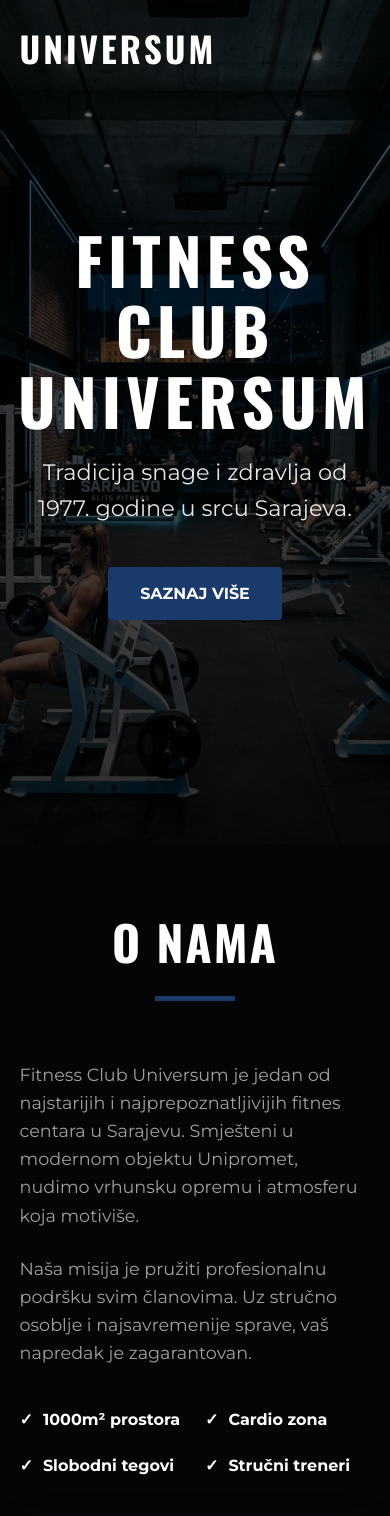
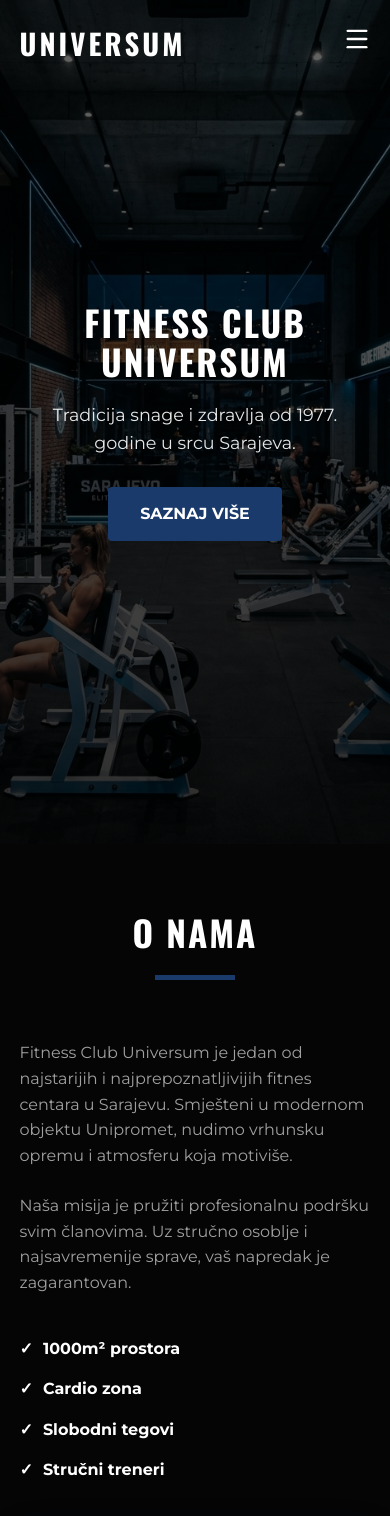
Before and after one commit to AEZAKKMI123/universum, a React (Vite) app: page / in a window 390 px wide. Shown: the top 1516 px of the page. Built offline with nearby package versions, Linux system fonts and the light colour scheme.

Commit message:
Add premium side navigation panel for mobile

```diff
--- a/src/App.css
+++ b/src/App.css
@@ -393,6 +393,13 @@
 }
 
 /* Responsive */
+.mobile-menu-btn {
+  display: none;
+  cursor: pointer;
+  color: var(--text-color);
+  z-index: 1001;
+}
+
 @media (max-width: 1200px) {
   .hero-content h1 { font-size: 4rem; }
   .navbar { padding: 20px 5%; }
@@ -403,5 +410,115 @@
     grid-template-columns: 1fr;
     gap: 40px;
   }
-  .nav-links { display: none; }
+
+  .nav-links {
+    position: fixed;
+    top: 0;
+    right: -100%;
+    width: 300px;
+    height: 100vh;
+    background-color: #080808;
+    flex-direction: column;
+    justify-content: center;
+    align-items: center;
+    transition: right 0.5s cubic-bezier(0.77, 0, 0.175, 1);
+    z-index: 1000;
+    gap: 30px;
+    box-shadow: -10px 0 30px rgba(0, 0, 0, 0.5);
+    border-left: 1px solid var(--accent-blue);
+  }
+
+  .nav-links.active {
+    right: 0;
+  }
+
+  .mobile-overlay {
+    position: fixed;
+    top: 0;
+    left: 0;
+    width: 100%;
+    height: 100vh;
+    background-color: rgba(0, 0, 0, 0.7);
+    backdrop-filter: blur(4px);
+    z-index: 999;
+    transition: opacity 0.3s ease;
+  }
+
+  .nav-links a {
+    font-size: 1.5rem;
+  }
+
+  .mobile-menu-btn {
+    display: block;
+  }
 }
+
+@media (max-width: 768px) {
+  .hero-content h1 {
+    font-size: 2.8rem;
+    letter-spacing: 2px;
+  }
+
+  .hero-content p {
+    font-size: 1.1rem;
+    margin-bottom: 30px;
+  }
+
+  .section-header h2 {
+    font-size: 2.2rem;
+  }
+
+  .about-text p {
+    font-size: 1rem;
+  }
+
+  .features {
+    grid-template-columns: 1fr;
+    gap: 15px;
+  }
+
+  .gallery-item {
+    height: 200px;
+  }
+
+  .pricing-cards {
+    gap: 20px;
+  }
+
+  .pricing-card {
+    width: 100%;
+    max-width: 350px;
+    padding: 30px 20px;
+  }
+
+  .price {
+    font-size: 2.5rem;
+  }
+
+  .contact-info h3 {
+    font-size: 1.5rem;
+  }
+
+  .contact-info p {
+    font-size: 1rem;
+  }
+
+  .footer-col h4 {
+    font-size: 1.2rem;
+    margin-bottom: 20px;
+  }
+
+  .footer-content {
+    gap: 30px;
+  }
+}
+
+@media (max-width: 480px) {
+  .hero-content h1 {
+    font-size: 2.2rem;
+  }
+
+  .nav-logo {
+    font-size: 1.8rem;
+  }
+}
--- a/src/App.jsx
+++ b/src/App.jsx
@@ -1,6 +1,6 @@
 import React, { useState, useEffect } from 'react';
 import { motion } from 'framer-motion';
-import { Phone, MapPin, Clock, CheckCircle, Quote } from 'lucide-react';
+import { Phone, MapPin, Clock, CheckCircle, Quote, Menu, X } from 'lucide-react';
 import './App.css';
 import heroImg from './assets/hero.png';
 import weightsImg from './assets/weights.png';
@@ -27,6 +27,7 @@ const staggerContainer = {
 
 function App() {
   const [isScrolled, setIsScrolled] = useState(false);
+  const [isMobileMenuOpen, setIsMobileMenuOpen] = useState(false);
 
   useEffect(() => {
     const handleScroll = () => {
@@ -35,6 +36,10 @@ function App() {
     window.addEventListener('scroll', handleScroll);
     return () => window.removeEventListener('scroll', handleScroll);
   }, []);
+
+  const toggleMobileMenu = () => {
+    setIsMobileMenuOpen(!isMobileMenuOpen);
+  };
 
   return (
     <div className="app">
@@ -48,13 +53,24 @@ function App() {
           >
             UNIVERSUM
           </motion.div>
-          <ul className="nav-links">
-            <li><a href="#home">Početna</a></li>
-            <li><a href="#about">O nama</a></li>
-            <li><a href="#gallery">Galerija</a></li>
-            <li><a href="#pricing">Cjenovnik</a></li>
-            <li><a href="#contact">Kontakt</a></li>
+
+          {/* Mobile Menu Button */}
+          <div className="mobile-menu-btn" onClick={toggleMobileMenu}>
+            {isMobileMenuOpen ? <X size={28} /> : <Menu size={28} />}
+          </div>
+
+          <ul className={`nav-links ${isMobileMenuOpen ? 'active' : ''}`}>
+            <li><a href="#home" onClick={() => setIsMobileMenuOpen(false)}>Početna</a></li>
+            <li><a href="#about" onClick={() => setIsMobileMenuOpen(false)}>O nama</a></li>
+            <li><a href="#gallery" onClick={() => setIsMobileMenuOpen(false)}>Galerija</a></li>
+            <li><a href="#pricing" onClick={() => setIsMobileMenuOpen(false)}>Cjenovnik</a></li>
+            <li><a href="#contact" onClick={() => setIsMobileMenuOpen(false)}>Kontakt</a></li>
           </ul>
+
+          {/* Mobile Overlay */}
+          {isMobileMenuOpen && (
+            <div className="mobile-overlay" onClick={() => setIsMobileMenuOpen(false)}></div>
+          )}
         </div>
       </nav>
 
--- a/src/index.css
+++ b/src/index.css
@@ -85,5 +85,6 @@ section {
 @media (max-width: 768px) {
   section {
     padding: 60px 5%;
+    min-height: auto;
   }
 }
```
